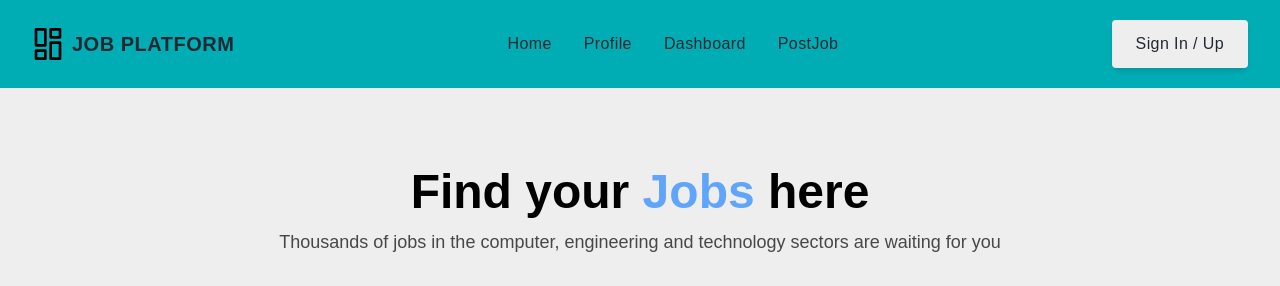
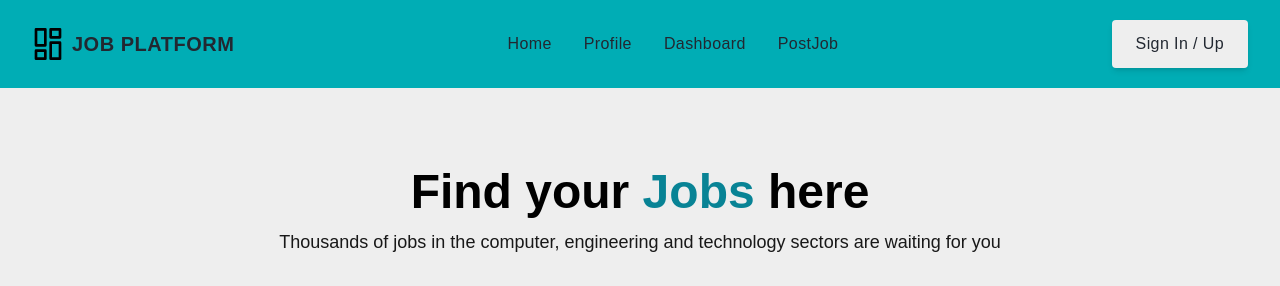
Before and after one commit to Raja12raja/WEB-14-Job-Search-and-Recruitment-Platform, a React (Create React App) app in the folder client/: page / in a window 1280 px wide. Shown: the top 286 px of the page. Built offline with nearby package versions, Linux system fonts and the light colour scheme; no server answers.

Commit message:
Changes done

```diff
--- a/client/src/components/Home.js
+++ b/client/src/components/Home.js
@@ -14,23 +14,23 @@ const Home = () => {
   const [minSalary, setMinSalary] = useState("");
 
   const handleInputChange = (event) => {
-      setQuery(event.target.value);
+    setQuery(event.target.value);
   };
 
   const handleLocationChange = (location) => {
-      setSelectedLocation(location);
+    setSelectedLocation(location);
   };
 
   const handleRoleChange = (role) => {
-      setSelectedRole(role);
+    setSelectedRole(role);
   };
 
   const handleMinSalaryChange = (salary) => {
-      setMinSalary(salary);
+    setMinSalary(salary);
   };
 
   const handleSubmit = (event) => {
-      event.preventDefault();
+    event.preventDefault();
   };
 
   const getUsers = async () => {
@@ -67,8 +67,8 @@ const Home = () => {
   return (
     <div className="bg-[#EEEEEE]">
       <div className='max-w-screen-2xl container mx-auto xl:px-24 px-4 md:py-20 py-14'>
-        <h1 className='text-5xl font-bold text-primary mb-3 text-center'>Find your <span className='text-blue-400'>Jobs</span> here</h1>
-        <p className='text-lg text-black/70 mb-8 text-center'>Thousands of jobs in the computer, engineering and technology sectors are waiting for you</p>
+        <h1 className='text-5xl font-bold text-primary mb-3 text-center'>Find your <span className='text-[#088395]'>Jobs</span> here</h1>
+        <h1 className='text-lg text-black/90 mb-8 text-center'>Thousands of jobs in the computer, engineering and technology sectors are waiting for you</h1>
         <form className="flex justify-center" onSubmit={handleSubmit}>
           <div className='w-full md:w-1/2 flex items-center'>
             <div className='relative bg-white rounded-lg shadow-sm ring-1 ring-gray-300 focus-within:ring-2 focus-within:ring-indigo-600 flex-1'>
@@ -88,7 +88,7 @@ const Home = () => {
         </form>
       </div>
       <div className='md:grid grid-cols-5 gap-8 lg:px-10 px-4 py-12'>
-        <div className='bg-white p-2 rounded'>
+        <div className='bg-white p-2 rounded shadow-lg shadow-[#393E46]'>
           <Sidebar
             onLocationChange={handleLocationChange}
             onRoleChange={handleRoleChange}
--- a/client/src/components/PostJob.js
+++ b/client/src/components/PostJob.js
@@ -173,7 +173,7 @@ const Create = () => {
         </div>
         <button
           type="submit"
-          className="mt-4 p-3 bg-blue-500 text-white font-semibold rounded hover:bg-blue-600 transition duration-200"
+          className="mt-4 p-3 bg-[#3C5B6F] text-white font-semibold rounded hover:bg-[#393E46] transition duration-200"
         >
           Add Post
         </button>
```
Also changed, not shown: 1 other file (tests, documents, lock files or other folders).
